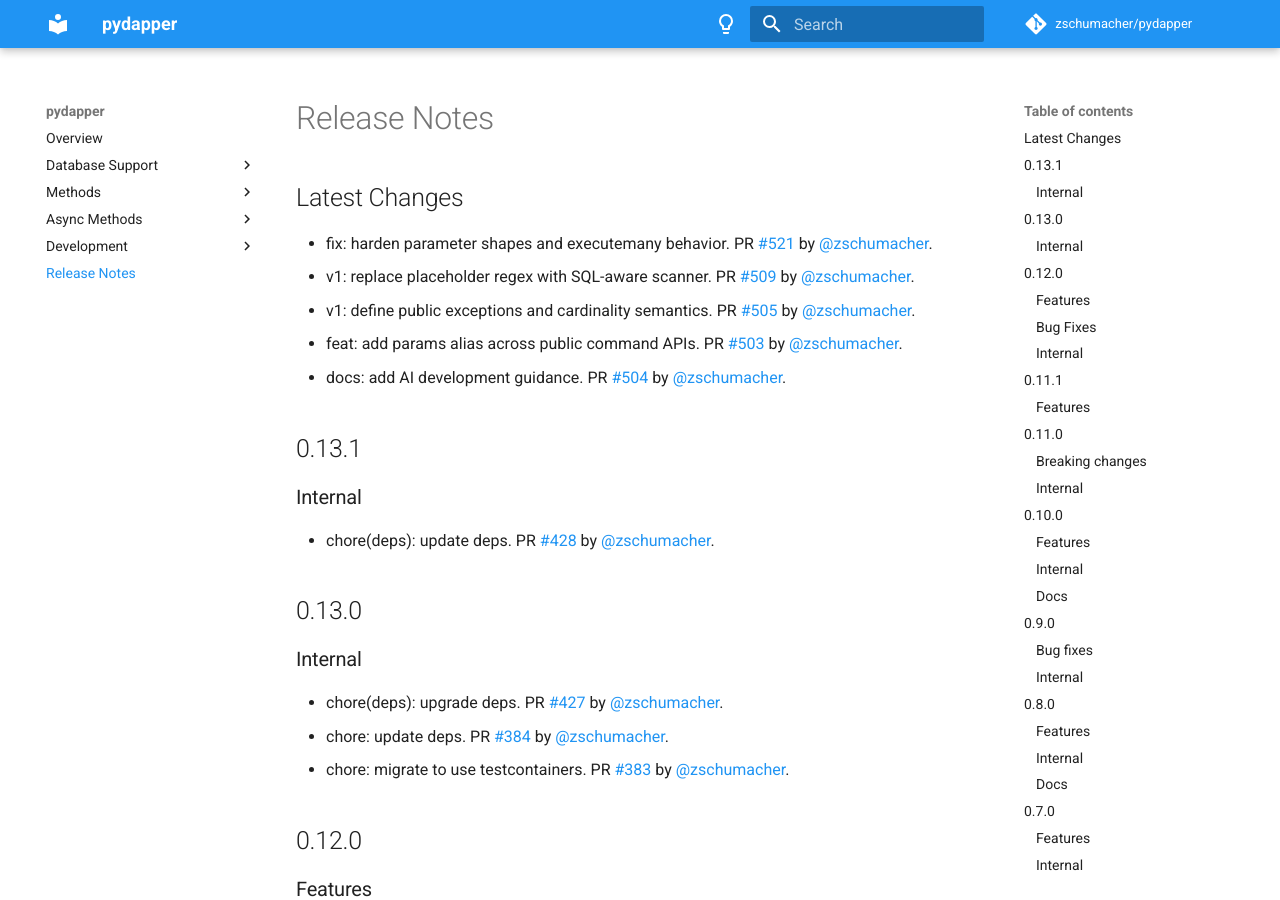
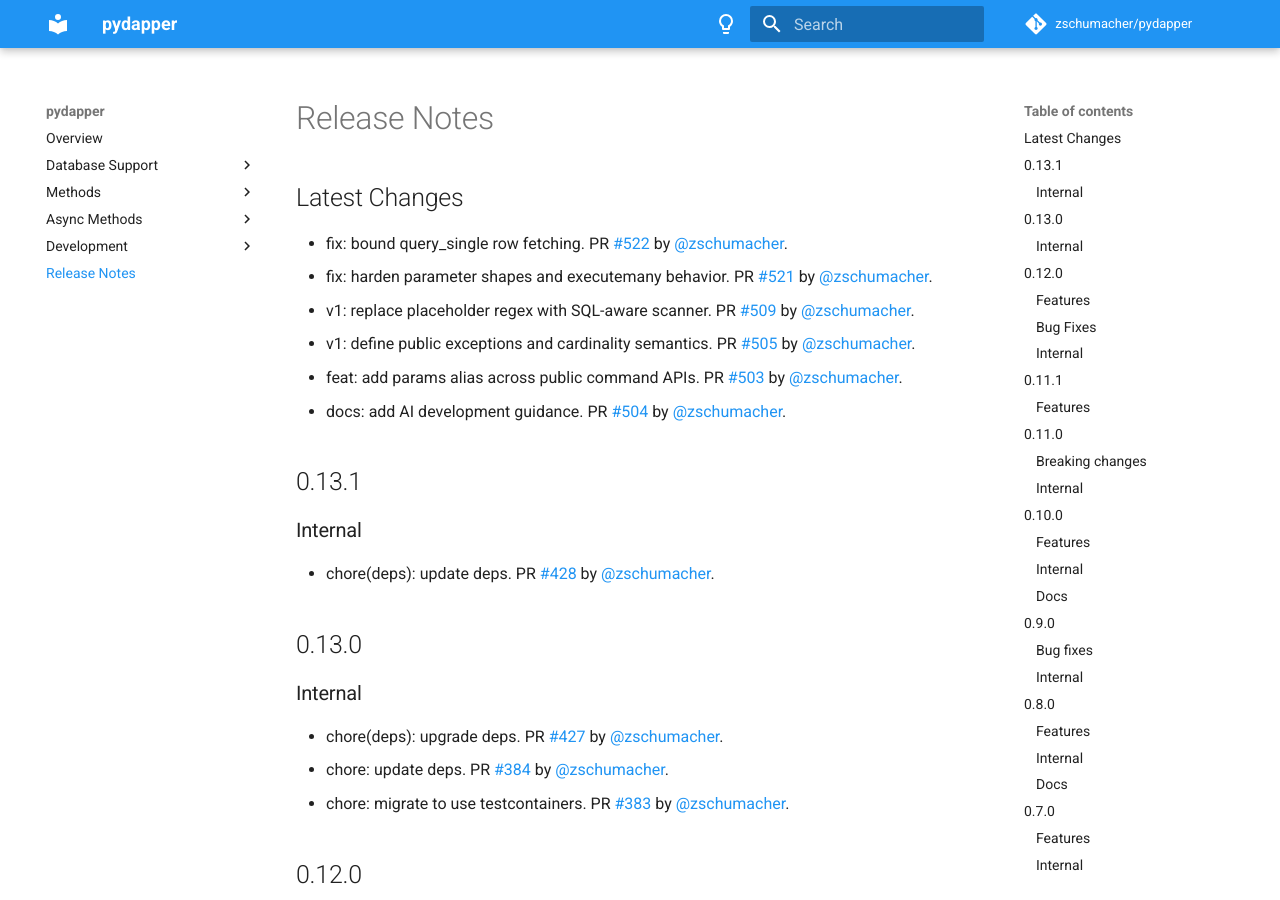
Before and after one commit to zschumacher/pydapper, an MkDocs documentation site: the page built from docs/release_notes.md, in a window 1280 px wide and 900 px high. Built offline with MkDocs 1.6.1 and Material for MkDocs 9.7.7, drawn with Linux system fonts in a browser that asks for light colours; emoji names are drawn with the system emoji font; comment, search, counter and statistics services are not loaded.

Commit message:
📝 Update release notes
[skip ci]

```diff
--- a/docs/release_notes.md
+++ b/docs/release_notes.md
@@ -1,5 +1,6 @@
 ## Latest Changes
 
+* fix: bound query_single row fetching. PR [#522](https://github.com/zschumacher/pydapper/pull/522) by [@zschumacher](https://github.com/zschumacher).
 * fix: harden parameter shapes and executemany behavior. PR [#521](https://github.com/zschumacher/pydapper/pull/521) by [@zschumacher](https://github.com/zschumacher).
 * v1: replace placeholder regex with SQL-aware scanner. PR [#509](https://github.com/zschumacher/pydapper/pull/509) by [@zschumacher](https://github.com/zschumacher).
 * v1: define public exceptions and cardinality semantics. PR [#505](https://github.com/zschumacher/pydapper/pull/505) by [@zschumacher](https://github.com/zschumacher).
```
